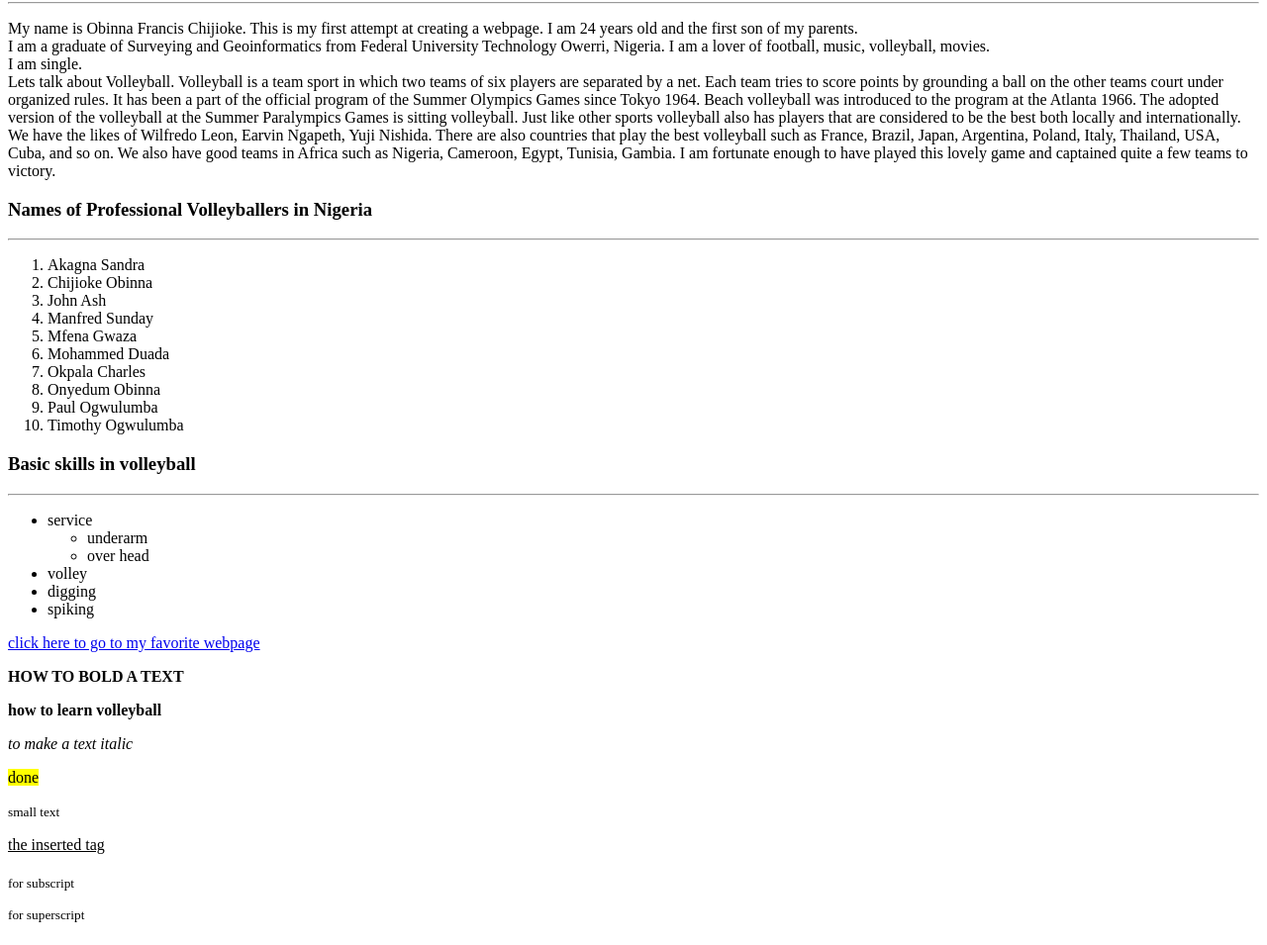
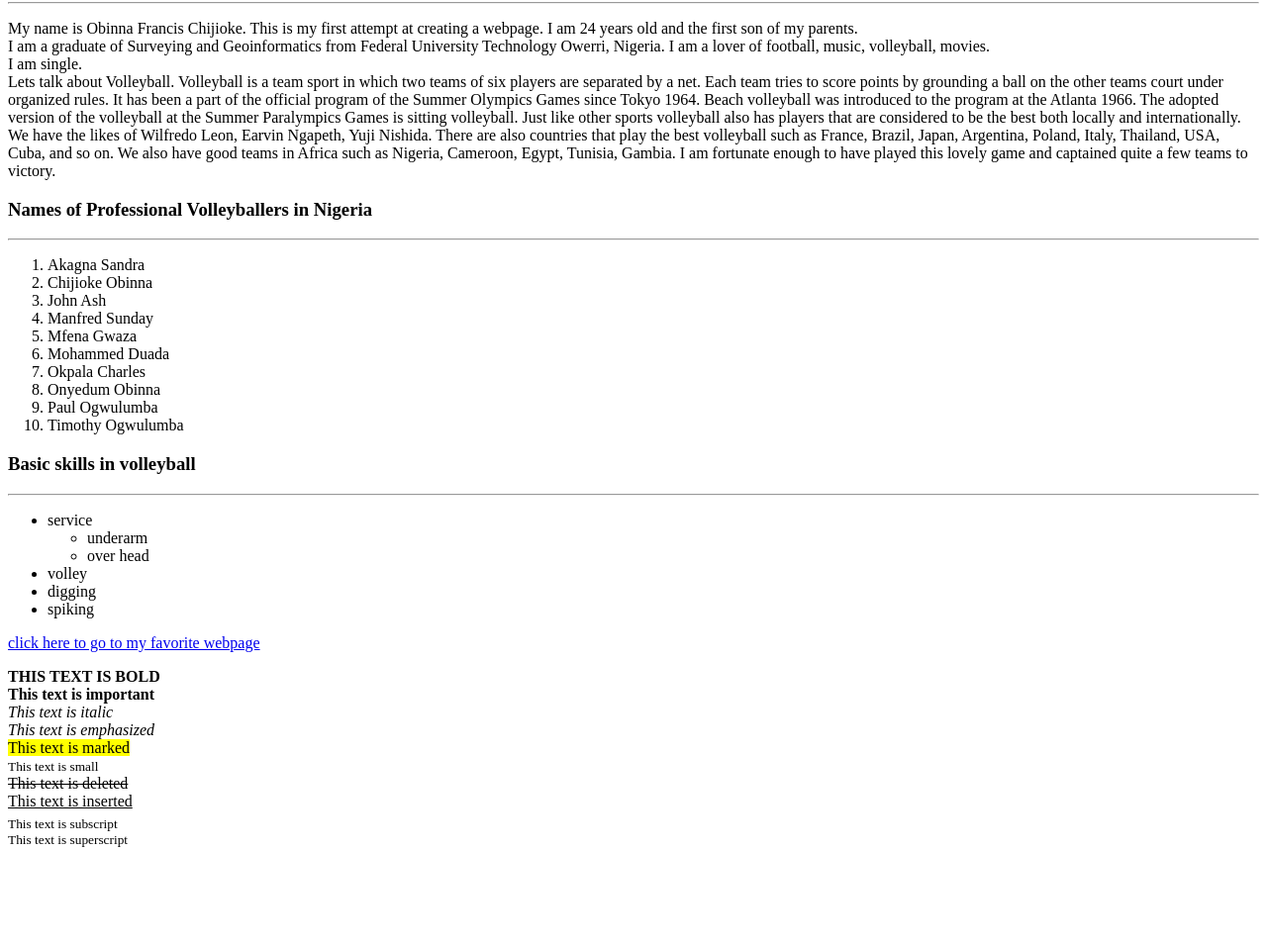
Before and after one commit to Cjobinna/my-first-assignment, a plain HTML site: page index.html in a window 1280 px wide. Shown: the part 78-1033 px from the top of the page at 99% size. After the commit the page ends 957 px from the top, so only its background shows below. Drawn offline with Linux system fonts and the light colour scheme.

Commit message:
added a new text

```diff
--- a/index.html
+++ b/index.html
@@ -37,14 +37,9 @@
             <li>spiking</li>
         </ul>
         <a href="http://github.com"> click here to go to my favorite webpage</a>
-       <P><b>HOW TO BOLD A TEXT</b></P>
-       <strong>how to learn volleyball</strong>
-       <p><em>to make a text italic</em></p>
-       <p><mark>done</mark></p>
-       <p><small>small text</small></p>
-       <p><ins>the inserted tag</ins></p>
-       <p><sub>for subscript</sub></p>
-       <p><sup>for superscript</sup></p>
+       <P><b>THIS TEXT IS BOLD</b> <br> <strong>This text is important</strong> <br> <i>This text is italic</i> <br> <em>This text is emphasized</em> <br> <mark>This text is marked</mark> <br> <small>This text is small</small> <br> <del>This text is deleted</del> <br> <ins>This text is inserted</ins> <br> <sub>This text is subscript</sub> <br>
+    <sup>This text is superscript</sup> </P>
+
 
 </body>
 </html>
```
